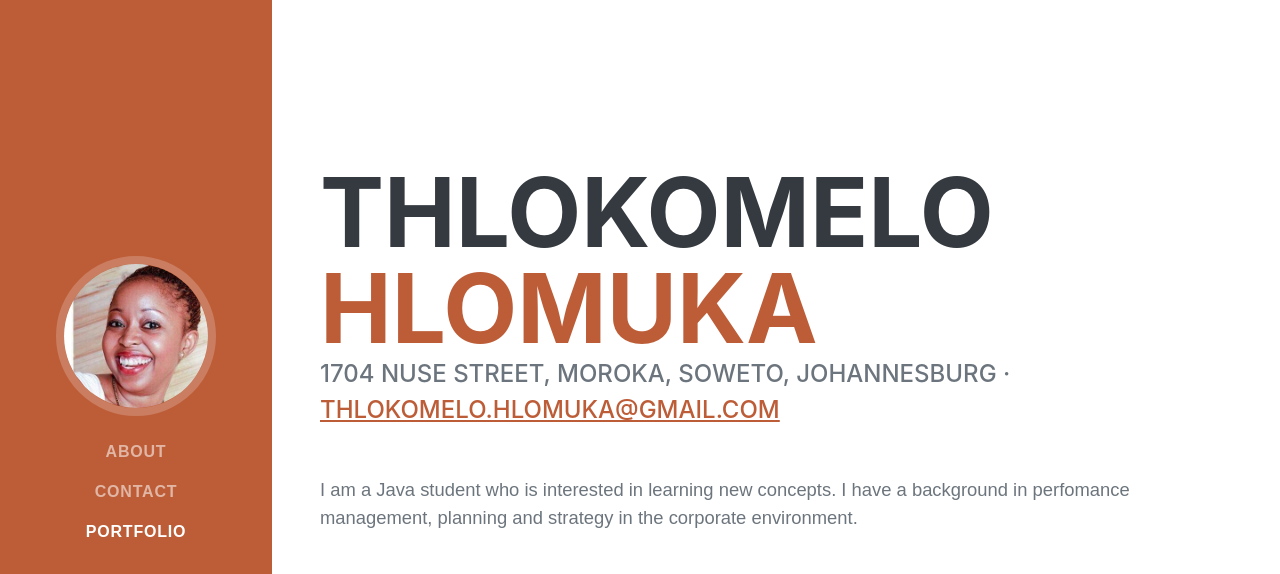
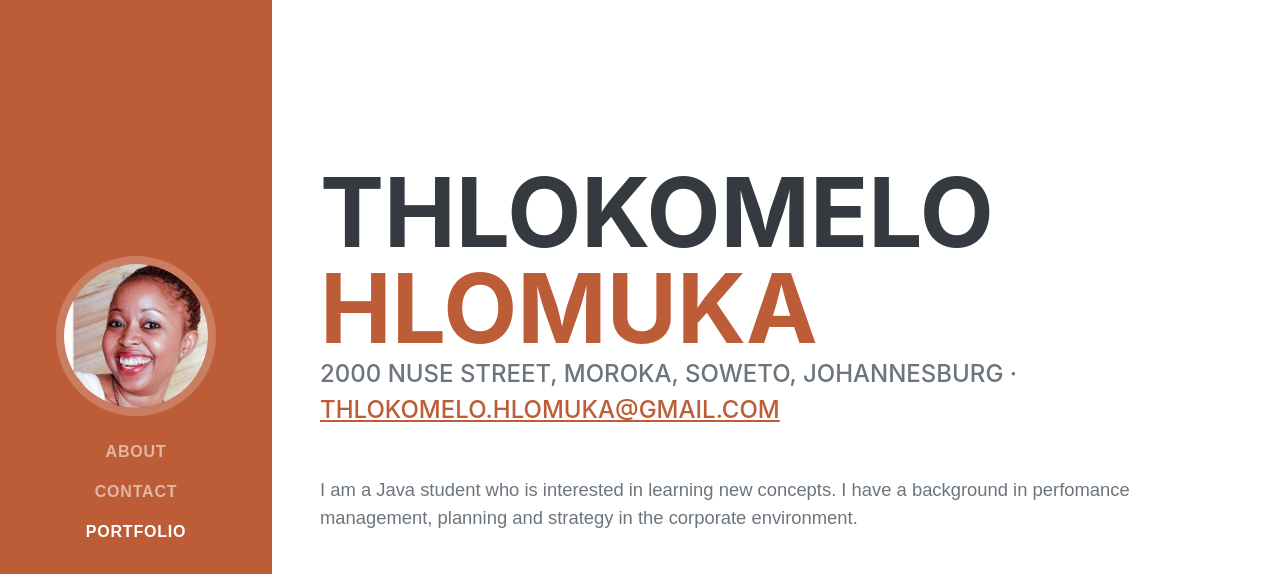
Before and after one commit to Thlokomelo/bootstrap_portfolio-2, a plain HTML site: page index.html in a window 1280 px wide. Shown: the top 574 px of the page. Drawn offline with nearby package versions, Linux system fonts and the light colour scheme; a web font is replaced by a local one.

Commit message:
html update

```diff
--- a/index.html
+++ b/index.html
@@ -103,7 +103,7 @@
                         <span class="text-primary">Hlomuka</span>
                     </h1>
                     <div class="subheading mb-5">
-                        1704 Nuse Street, Moroka, Soweto, Johannesburg ·
+                        2000 Nuse Street, Moroka, Soweto, Johannesburg ·
                         <a href="mailto:name@email.com">thlokomelo.hlomuka@gmail.com</a>
                     </div>
                     <p class="lead mb-5">I am a Java student who is interested in learning new concepts. I have a background in perfomance management, planning and strategy in the corporate environment.</p>
```
